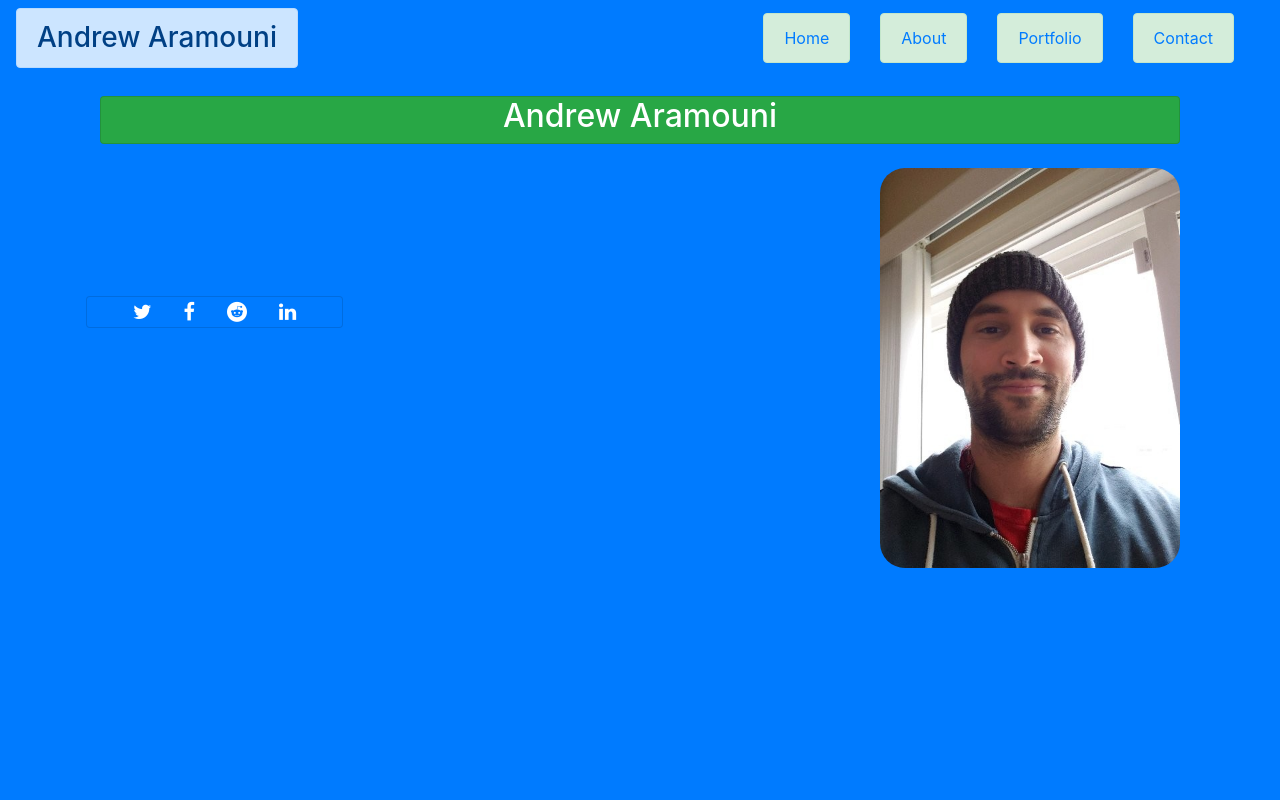
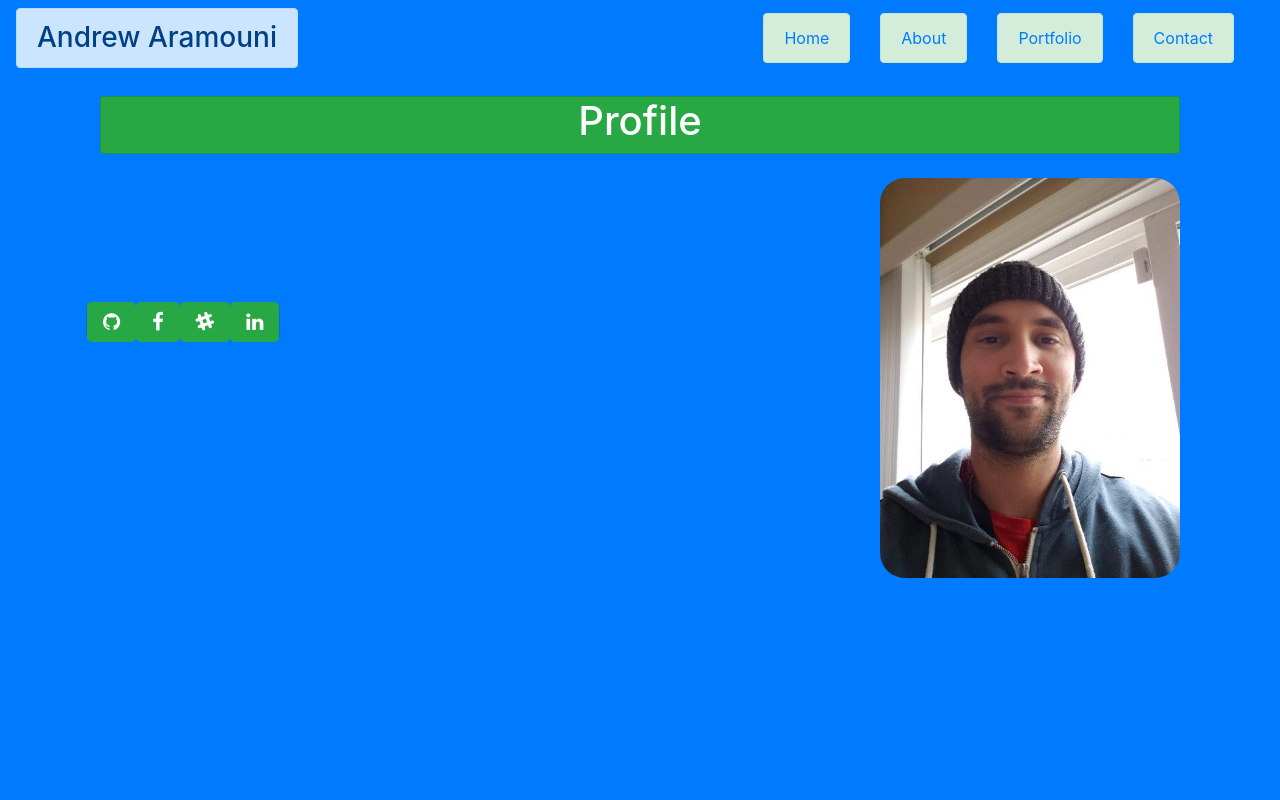
Before and after one commit to ShampooPencil/hwportfolio, a plain HTML site: page AAprofile.html in a window 1280 px wide. Shown: the top 800 px of the page. Drawn offline with nearby package versions, Linux system fonts and the light colour scheme; files that its build step writes are made by us from their sources; files whose address does not match are found by name.

Commit message:
added linkedin and slack

```diff
--- a/AAprofile.html
+++ b/AAprofile.html
@@ -40,7 +40,7 @@
                                 <ul class="navbar-nav">
                                     <div class="collapse navbar-collapse" id="navbarNav">
 
-                                    <li class="alert alert-success"><a class="page-item" href="BC_BIO_2ndDay.html">Home <span class="sr-only">(current)</span></a></li>
+                                    <li class="alert alert-success"><a class="page-item" href="AAprofile.html">Home <span class="sr-only">(current)</span></a></li>
                                     <div class="col"></div>
                                     <li class="alert alert-success"><a class="page-item" href="#About">About <span class="sr-only">(current)</span></a></li>
                                     <div class="col"></div>
@@ -66,9 +66,9 @@
                 <div class="card-heading">
                     <div class="card bg-success text-white">
                         <div class="text-center">
-                            <h2>
-                                Andrew Aramouni
-                            </h2>
+                            <h1>
+                                Profile
+                            </h1>
                         </div>
                 </div>
             </div>
@@ -109,40 +109,40 @@
         <br/>
         <br/>
         <div class="container">
-            <nav class="navbar navbar-expand-md">
+            <nav class="navbar navbar-expand-md bg-primary">
                 <div class="row">
 
-                    <div class="card-heading">
-                        <div class="card bg-primary text-white">
+                    <div class="card-heading bg-primary">
+                        <div class="card bg-primary">
 
 
-                                <ul class="navbar-nav">
-                                    <div class="col"></div>
+                                <ul class="navbar-nav bg-primary">
+                                    <!-- <div class="col"></div> -->
 
                                     <li>
-                                        <a class="btn-social-icon btn-lg btn-twitter">
-                                        <span class="fa fa-twitter"></span>
+                                        <a class="btn-social-icon btn-lg bg-success text-white btn-github" href="https://github.com/ShampooPencil">
+                                        <span class="fa fa-github"></span>
                                     </a>
                                     </li>
 
                                     <li>
-                                        <a class="btn-social-icon btn-lg btn-facebook">
+                                        <a class="btn-social-icon btn-lg bg-success text-white btn-facebook" href="https://www.facebook.com/mounslice">
                                             <span class="fa fa-facebook"></span>
                                         </a>
                                     </li>
 
                                     <li>
-                                        <a class="btn-social-icon btn-lg btn-reddit">
-                                            <span class="fa fa-reddit"></span>
+                                        <a class="btn-social-icon btn-lg bg-success text-white btn-slack">
+                                            <span class="fa fa-slack"></span>
                                     </a>
                                     </li>
 
                                     <li>
-                                        <a class="btn-social-icon btn-lg btn-linkedin">
+                                        <a class="btn-social-icon btn-lg bg-success text-white btn-linkedin" href="https://www.linkedin.com/in/andrew-aramouni-23a76b171/">
                                             <span class="fa fa-linkedin"></span>
                                     </a>
                                     </li>
-                                    <div class="col"></div>
+                                    <!-- <div class="col"></div> -->
 
 
                                 </ul>
```
